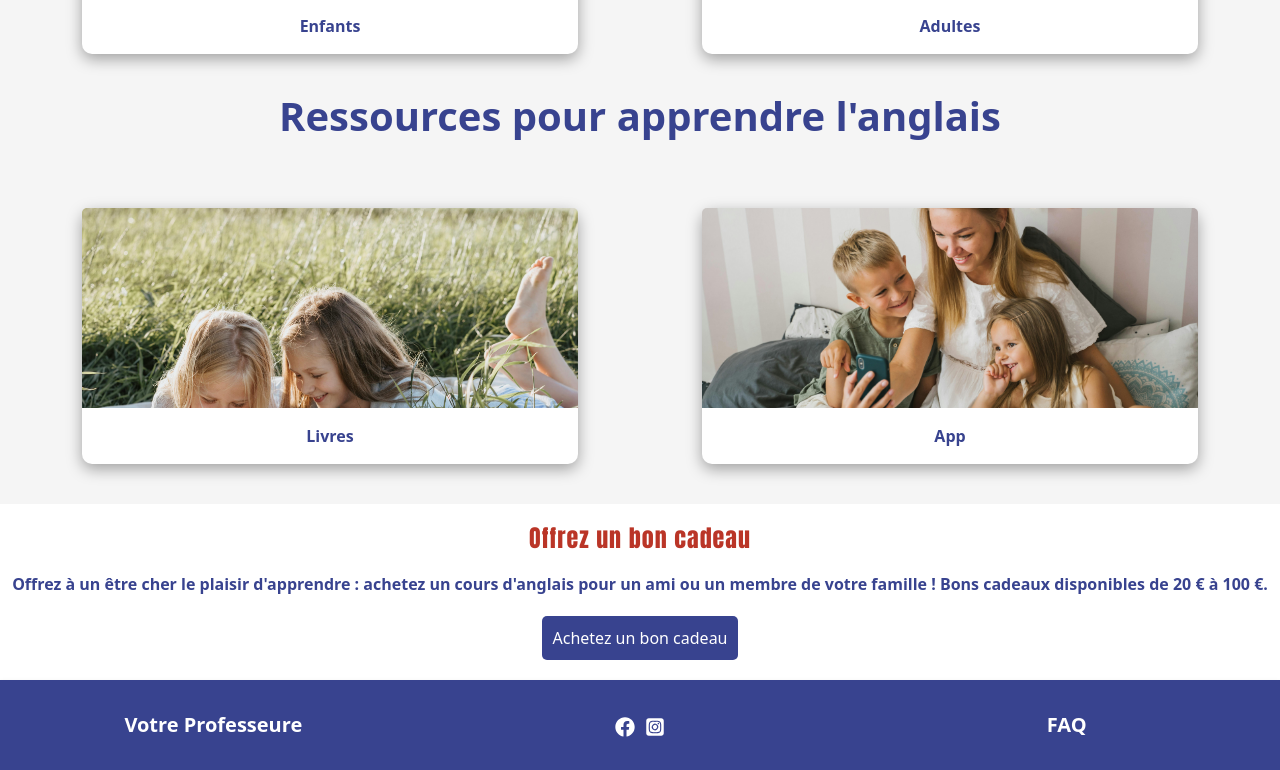
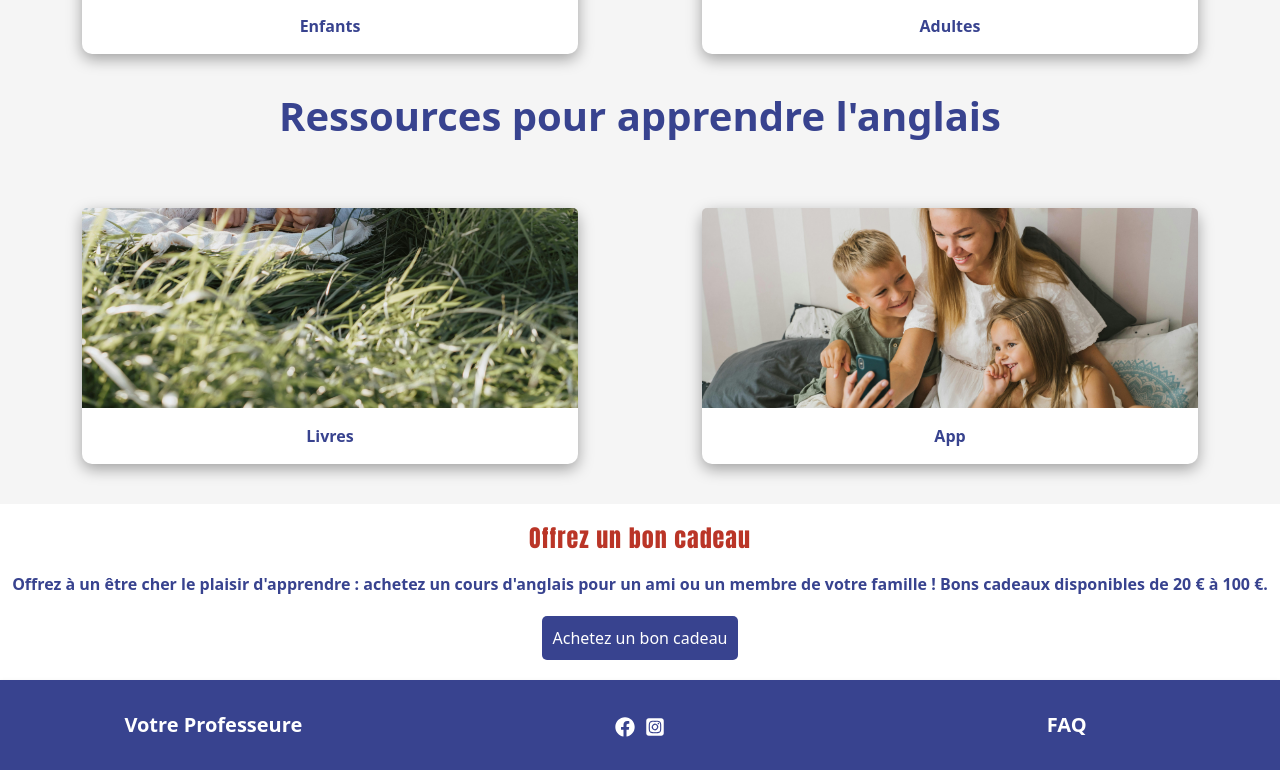
Before and after one commit to GeorginaMudditt/brizzle-website, a React (Vite) app: page / in a window 1280 px wide. Shown: the part 1422-2192 px from the top of the page. Built offline with nearby package versions, Linux system fonts and the light colour scheme.

Commit message:
tweak positioning of books image

```diff
--- a/src/Offerings.css
+++ b/src/Offerings.css
@@ -46,6 +46,10 @@
   object-fit: cover;
 }
 
+.Offerings .children-reading {
+  object-position: bottom;
+}
+
 .Offerings .card-text {
   color: #38438f;
   text-align: center;
--- a/src/Offerings.tsx
+++ b/src/Offerings.tsx
@@ -30,7 +30,11 @@ export default function Offerings() {
       <h1>Ressources pour apprendre l'anglais</h1>
       <div className="offerings-container">
         <Link to="/books" className="card">
-          <img src={books} className="card-img-top" alt="Books to buy" />
+          <img
+            src={books}
+            className="card-img-top children-reading"
+            alt="Books to buy"
+          />
           <div className="card-body">
             <p className="card-text">Livres</p>
           </div>
```
